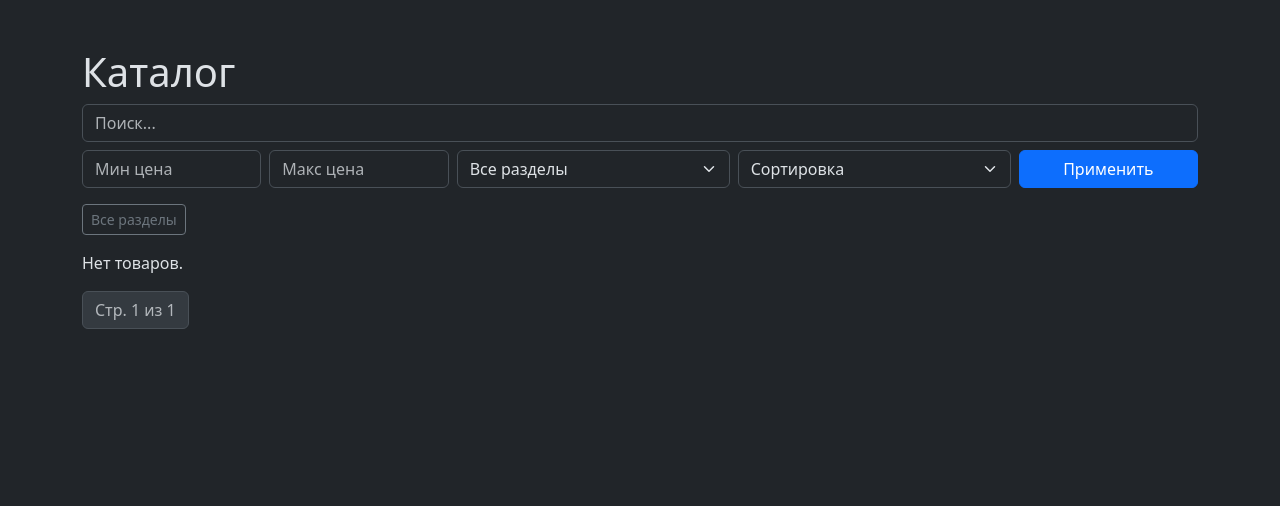
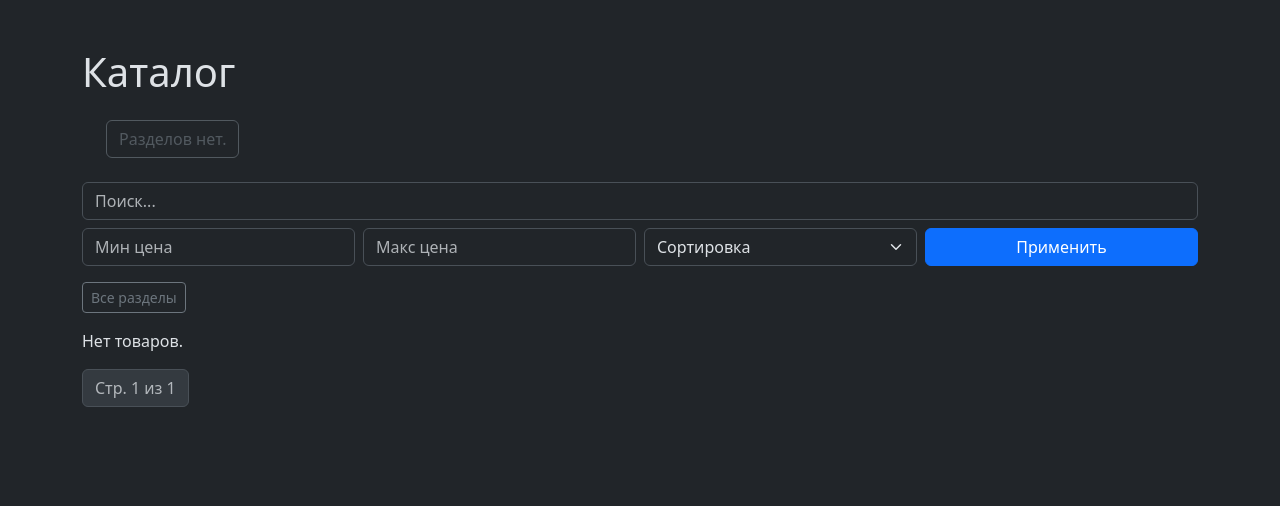
Before and after one commit to dsboikov/thirdtask_alt, a Django app: page /products/ in a window 1280 px wide. Shown: the part 99-605 px from the top of the page. Run offline with Django 5.2, Linux system fonts and the light colour scheme; data that the repository does not hold is empty; parts of the project's set-up code (start-up, migrations or seed data) failed here and were passed over.

Commit message:
Сделал разделы кнопками в листинге

```diff
--- a/templates/products/product_list.html
+++ b/templates/products/product_list.html
@@ -6,26 +6,27 @@
 <h1>
     {% if current_category %}Раздел: {{ current_category.name }}{% else %}Каталог{% endif %}
 </h1>
-
+<div class="m-4 border-0">
+    {% if categories %}
+    <a class="btn btn-outline-primary btn-sm" href="/products/">Сбросить</a>
+    {% endif %}
+    {% for c in categories %}
+    <a class="btn btn-primary btn-sm" href="{% url 'products:category_detail' c.slug %}">{{ c.name }}</a>
+    {% empty %}
+    <button type="button" class="btn btn-outline-secondary" disabled>Разделов нет.</button>
+    {% endfor %}
+</div>
 <form class="row g-2 mb-3">
     <div class="col-md-12">
         <input type="text" name="q" value="{{ request.GET.q }}" class="form-control" placeholder="Поиск...">
     </div>
-    <div class="col-md-2">
+    <div class="col-md-3">
         <input type="number" step="0.01" name="min_price" value="{{ request.GET.min_price }}"
                class="form-control" placeholder="Мин цена">
     </div>
-    <div class="col-md-2">
+    <div class="col-md-3">
         <input type="number" step="0.01" name="max_price" value="{{ request.GET.max_price }}"
                class="form-control" placeholder="Макс цена">
-    </div>
-    <div class="col-md-3">
-        <select name="category" class="form-select">
-            <option value="">Все разделы</option>
-            {% for c in categories %}
-            <option value="{{ c.id }}" {% if selected_category_id == c.id %}selected{% endif %}>{{ c.name }}</option>
-            {% endfor %}
-        </select>
     </div>
     <div class="col-md-3">
         <select name="ordering" class="form-select">
@@ -36,7 +37,7 @@
             <option value="popular" {% if request.GET.ordering == 'popular' %}selected{% endif %}>Популярность</option>
         </select>
     </div>
-    <div class="col-md-2">
+    <div class="col-md-3">
         <button class="btn btn-primary w-100">Применить</button>
     </div>
 </form>
```
